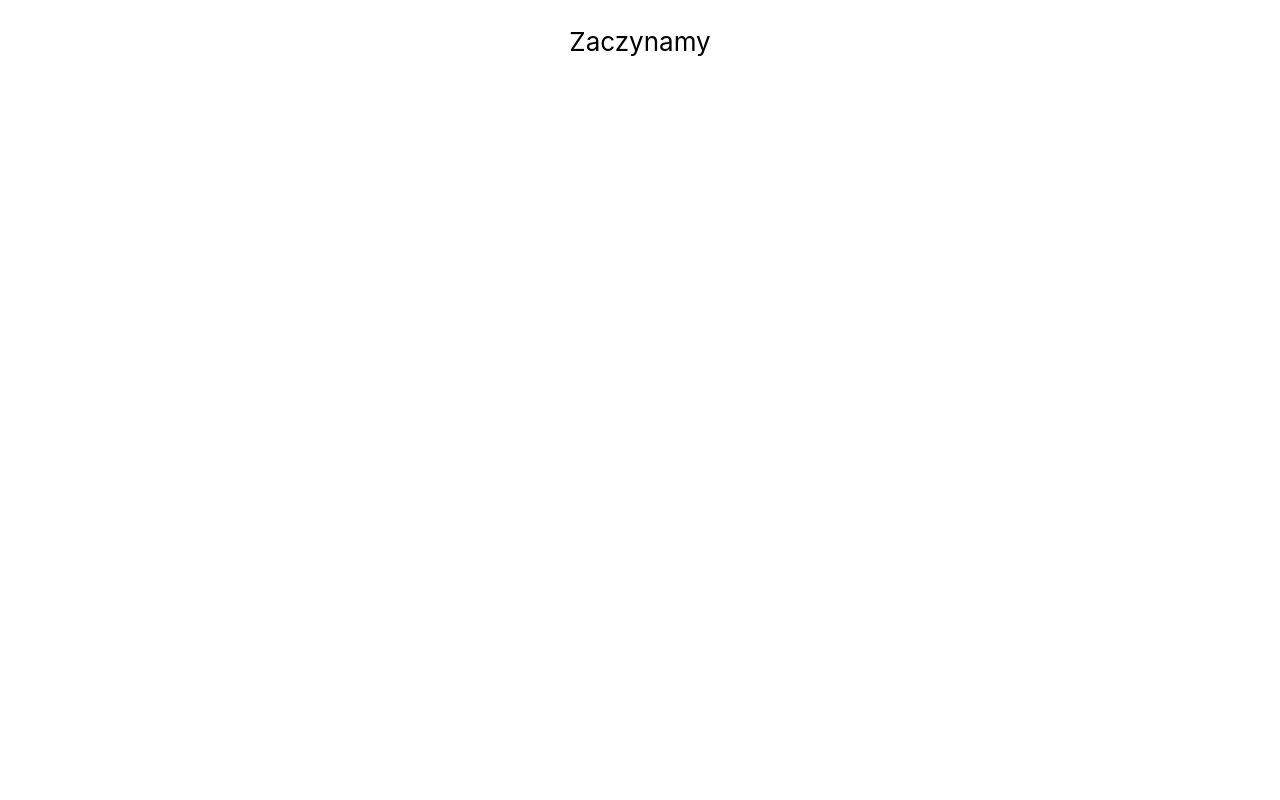
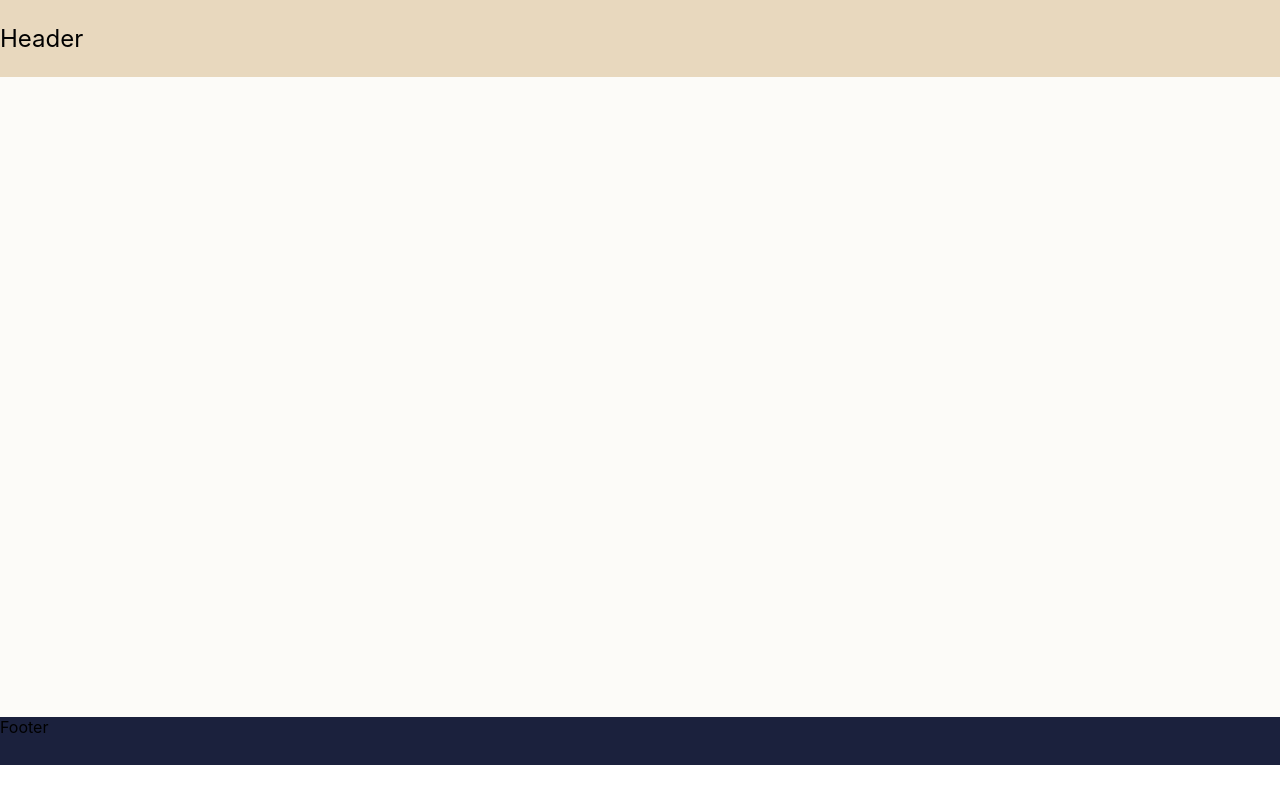
Before and after one commit to FAIRit/fe-eco-cosmetics, a React (Create React App) app: page / in a window 1280 px wide. Built offline with nearby package versions, Linux system fonts and the light colour scheme.

Commit message:
issue1: create layout template

```diff
--- a/package.json
+++ b/package.json
@@ -6,10 +6,13 @@
     "@testing-library/jest-dom": "^4.2.4",
     "@testing-library/react": "^9.3.2",
     "@testing-library/user-event": "^7.1.2",
+    "@types/react": "^16.9.23",
     "react": "^16.13.0",
     "react-dom": "^16.13.0",
     "react-scripts": "3.4.0",
+    "source-map-loader": "^0.2.4",
     "styled-components": "^5.0.1",
+    "ts-loader": "^6.2.1",
     "typescript": "^3.8.3"
   },
   "scripts": {
@@ -32,5 +35,8 @@
       "last 1 firefox version",
       "last 1 safari version"
     ]
+  },
+  "devDependencies": {
+    "@types/styled-components": "^5.0.1"
   }
 }
--- a/src/App.js
+++ b/src/App.js
@@ -1,14 +1,11 @@
 import React from 'react';
 import './App.css';
+import Layout from './containers/Layout';
 
 function App() {
   return (
     <div className="App">
-      <header className="App-header">
-        <p>
-          Zaczynamy
-        </p>
-      </header>
+      <Layout />
     </div>
   );
 }
--- /dev/null
+++ b/src/containers/Footer.tsx
@@ -0,0 +1,20 @@
+import React from 'react'
+import styled from 'styled-components'
+
+const FooterWrapper = styled.div`
+    display: flex;
+    font-size: 1rem;
+    height: 3rem;
+    background-color: #1b213d;
+`
+
+const Footer: React.FC = () => {
+
+    return (
+        <FooterWrapper>
+            Footer
+        </FooterWrapper>
+    )
+}
+
+export default Footer
--- /dev/null
+++ b/src/containers/Header.tsx
@@ -0,0 +1,20 @@
+import React from 'react'
+import styled from 'styled-components'
+
+const HeaderWrapper = styled.div`
+    display: flex;
+    flex-direction: row;
+    font-size: 1.5rem;
+    background-color: #e8d8be;
+`
+
+const Header: React.FC = () => {
+
+    return (
+        <HeaderWrapper>
+            <p>Header</p>
+        </HeaderWrapper>
+    )
+}
+
+export default Header
--- /dev/null
+++ b/src/containers/Layout.tsx
@@ -0,0 +1,34 @@
+import React from 'react'
+import styled from 'styled-components'
+
+import Header from './Header'
+import Footer from './Footer'
+
+const Wrapper = styled.div`
+    margin: 0;
+`
+const ContentWrapper = styled.div`
+    display: flex;
+    min-height: 80vh;
+    background-color: #fcfbf8;
+`
+
+interface PageTemplateProps {
+    children: any;
+}
+
+const PageTemplate: React.FC<PageTemplateProps> = props => {
+
+    return (
+        <Wrapper>
+            <Header />
+            <ContentWrapper>
+                {props.children}
+            </ContentWrapper>
+            <Footer />
+        </Wrapper>
+
+    )
+}
+
+export default PageTemplate
--- /dev/null
+++ b/src/react-app-env.d.ts
@@ -0,0 +1 @@
+/// <reference types="react-scripts" />
```
Also changed, not shown: tsconfig.json (added, +25 -0 lines), 2 other files (tests, documents, lock files or other folders).
